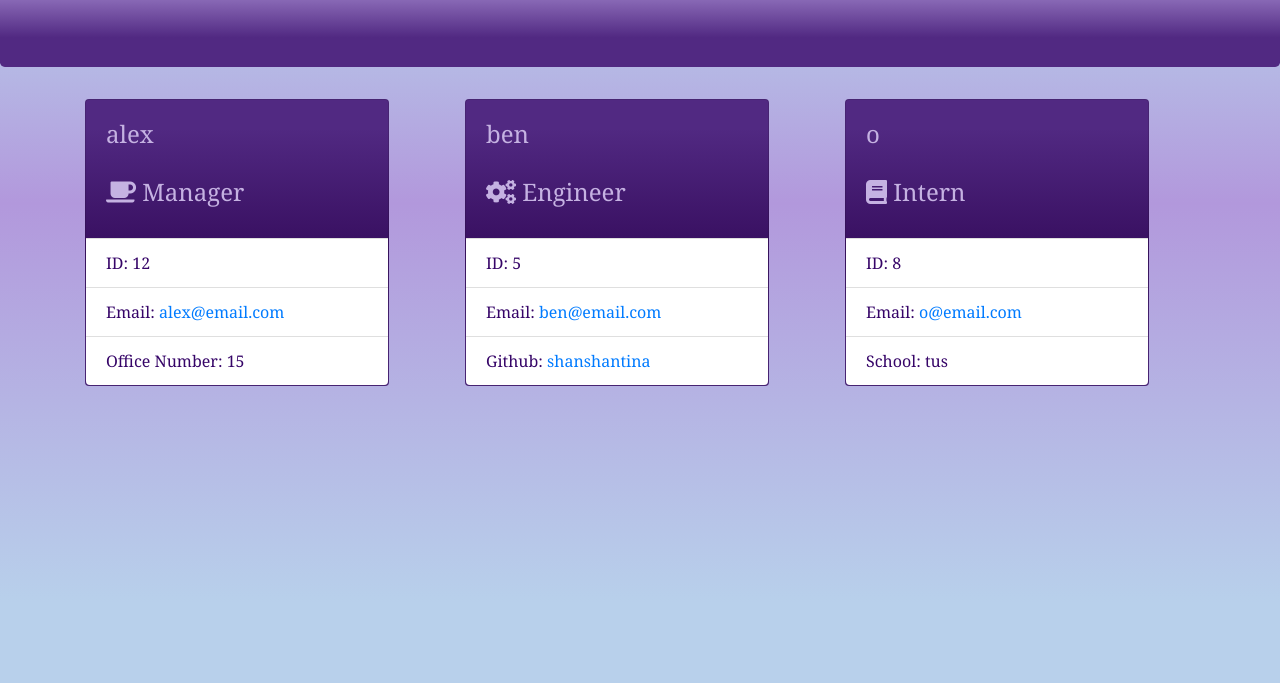
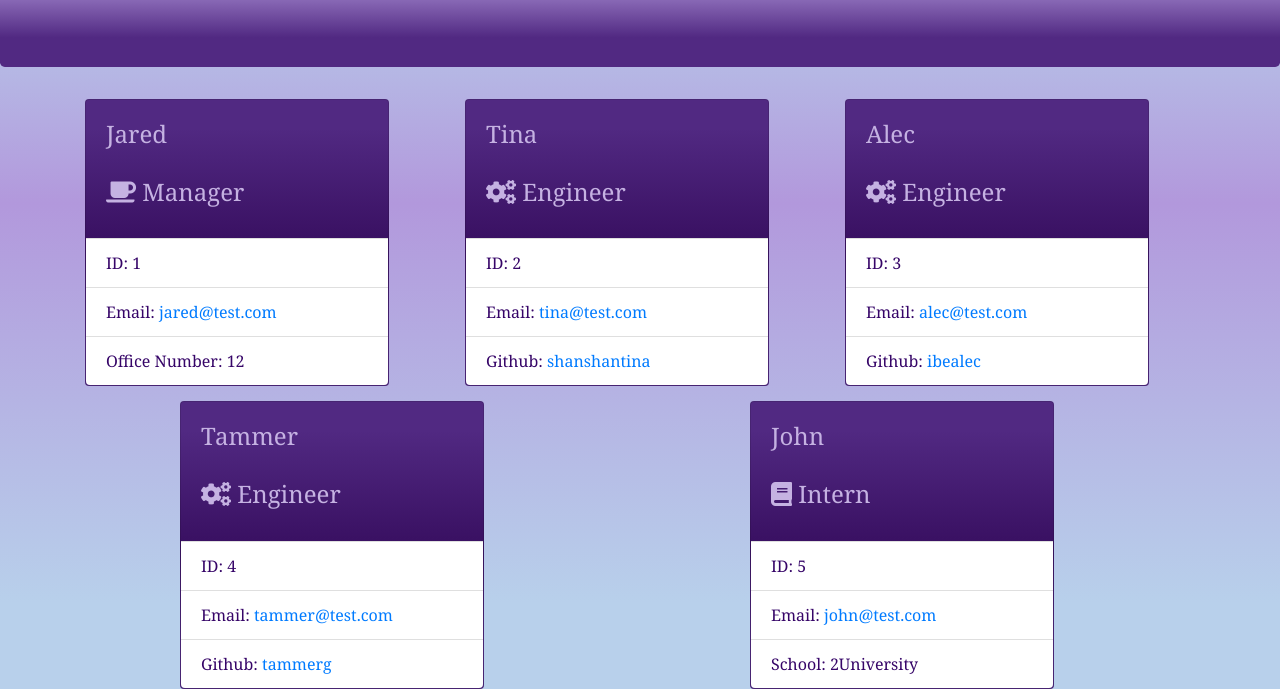
Before and after one commit to shanshantina/team-profile-generator, a website: page dist/team-profile.html in a window 1280 px wide. Shown: the part 117-806 px from the top of the page. Drawn offline with nearby package versions, Linux system fonts and the light colour scheme.

```diff
--- a/dist/team-profile.html
+++ b/dist/team-profile.html
@@ -22,12 +22,12 @@
     <div class = "col-sm-4 role">
        <div class="card" style="width: 19rem;">
           <div class="card-body">
-             <h4 class="card-title">alex<br /><br /><i class='fa fa-coffee'></i> Manager</h4>
+             <h4 class="card-title">Jared<br /><br /><i class='fa fa-coffee'></i> Manager</h4>
           </div>
           <ul class="list-group list-group-flush">
-             <li class="list-group-item">ID: 12</li>
-             <li class="list-group-item">Email: <a href="mailto:alex@email.com" target="_blank">alex@email.com</a></li>
-             <li class="list-group-item">Office Number: 15</li>
+             <li class="list-group-item">ID: 1</li>
+             <li class="list-group-item">Email: <a href="mailto:jared@test.com" target="_blank">jared@test.com</a></li>
+             <li class="list-group-item">Office Number: 12</li>
           </ul>
        </div>
     </div>
@@ -36,11 +36,11 @@
     <div class = "col-sm-4 role">
        <div class="card" style="width: 19rem;">
           <div class="card-body">
-          <h4 class="card-title">ben<br /><br /><i class='fa fa-cogs'></i> Engineer</h4>
+          <h4 class="card-title">Tina<br /><br /><i class='fa fa-cogs'></i> Engineer</h4>
           </div>
           <ul class="list-group list-group-flush">
-             <li class="list-group-item">ID: 5</li>
-             <li class="list-group-item">Email: <a href="mailto:ben@email.com" target="_blank">ben@email.com</a></li>
+             <li class="list-group-item">ID: 2</li>
+             <li class="list-group-item">Email: <a href="mailto:tina@test.com" target="_blank">tina@test.com</a></li>
              <li class="list-group-item">Github: <a href="https://github.com/shanshantina" target="_blank">shanshantina</a></li>
           </ul>
        </div>
@@ -50,12 +50,40 @@
     <div class = "col-sm-4 role">
        <div class="card" style="width: 19rem;">
           <div class="card-body">
-          <h4 class="card-title">o<br /><br /><i class='fa fa-book'></i> Intern</h4>
+          <h4 class="card-title">Alec<br /><br /><i class='fa fa-cogs'></i> Engineer</h4>
           </div>
           <ul class="list-group list-group-flush">
-             <li class="list-group-item">ID: 8</li>
-             <li class="list-group-item">Email: <a href="mailto:o@email.com" target="_blank">o@email.com</a></li>
-             <li class="list-group-item">School: tus</li>
+             <li class="list-group-item">ID: 3</li>
+             <li class="list-group-item">Email: <a href="mailto:alec@test.com" target="_blank">alec@test.com</a></li>
+             <li class="list-group-item">Github: <a href="https://github.com/ibealec" target="_blank">ibealec</a></li>
+          </ul>
+       </div>
+    </div>
+
+
+    <div class = "col-sm-4 role">
+       <div class="card" style="width: 19rem;">
+          <div class="card-body">
+          <h4 class="card-title">Tammer<br /><br /><i class='fa fa-cogs'></i> Engineer</h4>
+          </div>
+          <ul class="list-group list-group-flush">
+             <li class="list-group-item">ID: 4</li>
+             <li class="list-group-item">Email: <a href="mailto:tammer@test.com" target="_blank">tammer@test.com</a></li>
+             <li class="list-group-item">Github: <a href="https://github.com/tammerg" target="_blank">tammerg</a></li>
+          </ul>
+       </div>
+    </div>
+
+
+    <div class = "col-sm-4 role">
+       <div class="card" style="width: 19rem;">
+          <div class="card-body">
+          <h4 class="card-title">John<br /><br /><i class='fa fa-book'></i> Intern</h4>
+          </div>
+          <ul class="list-group list-group-flush">
+             <li class="list-group-item">ID: 5</li>
+             <li class="list-group-item">Email: <a href="mailto:john@test.com" target="_blank">john@test.com</a></li>
+             <li class="list-group-item">School: 2University</li>
           </ul>
        </div>
     </div>
```
Also changed, not shown: README.md, assets/image/test-employee.JPG (added), assets/image/test-engineer.JPG (added), assets/image/test-intern.JPG (added), assets/image/test-manager.JPG (added), assets/image/test.JPG, 2 other files.
